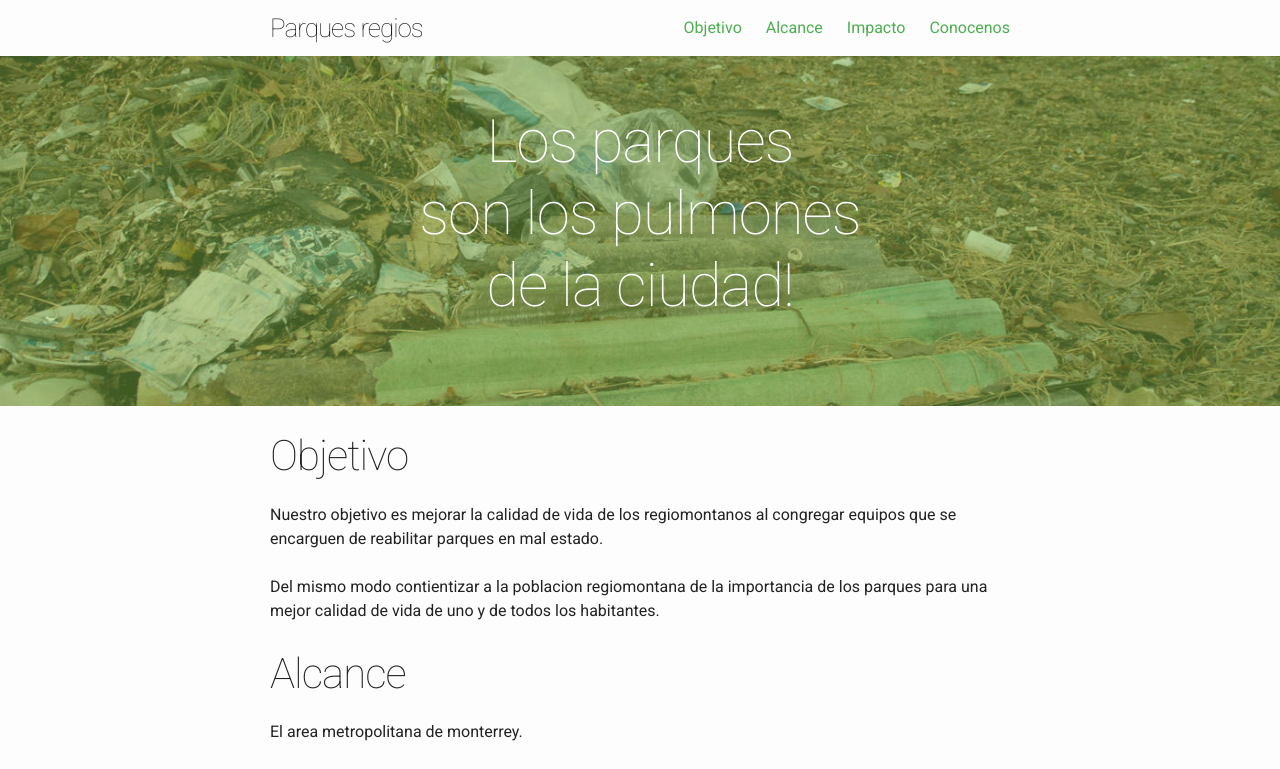
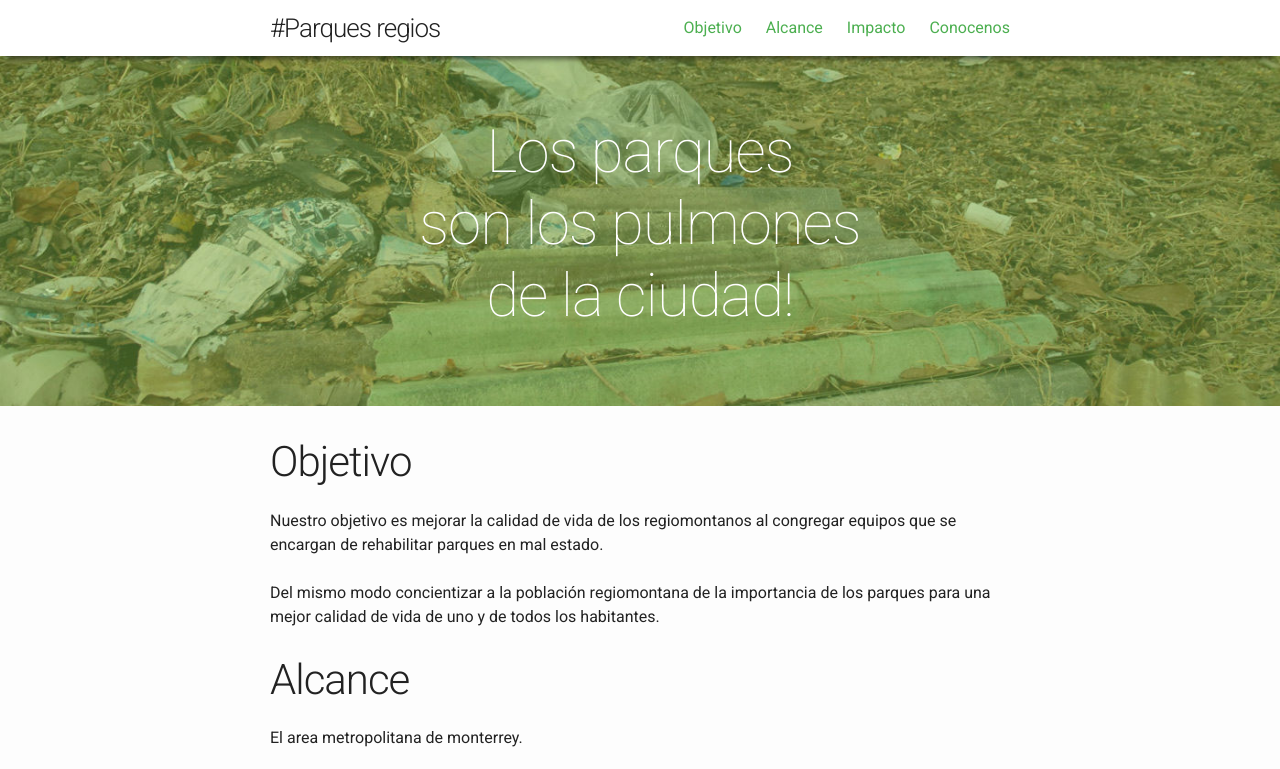
Before and after one commit to alfr3dosv/campana, a Jekyll site: the page built from index.html, in a window 1280 px wide and 1400 px high. Shown: the top 769 px of the window. Built offline with Jekyll 4.4.1, drawn with Linux system fonts in a browser that asks for light colours; nearby versions of some CDN libraries; some of the changed text lies outside the part shown; grey boxes are pictures that could not be loaded.

Commit message:
los arboles!

```diff
--- a/_includes/head.html
+++ b/_includes/head.html
@@ -9,7 +9,7 @@
   <link rel="stylesheet" href="{{ site.baseurl }} css/main.css">
   <link rel="canonical" href="{{ page.url | replace:'index.html','' | prepend: site.baseurl | prepend: site.url }}">
   <link rel="alternate" type="application/rss+xml" title="{{ site.title }}" href="{{ "/feed.xml" | prepend: site.baseurl | prepend: site.url }}">
-  <link href="https://fonts.googleapis.com/css?family=Roboto:100,400" rel="stylesheet">
+  <link href="https://fonts.googleapis.com/css?family=Roboto:100,300,400" rel="stylesheet">
   <link rel="stylesheet" type="text/css" href="https://cdnjs.cloudflare.com/ajax/libs/skeleton/2.0.4/skeleton.min.css">
   <script
   src="https://code.jquery.com/jquery-3.2.1.min.js"
--- a/_includes/header.html
+++ b/_includes/header.html
@@ -2,7 +2,7 @@
 
   <div class="wrapper">
 
-    <a class="site-title" href="{{ site.baseurl }}/">{{ site.title }}</a>
+    <a class="site-title" href="{{ site.url }}">#{{ site.title }}</a>
 
     <nav class="site-nav">
       <a href="#" class="menu-icon">
--- a/_sass/_layout.scss
+++ b/_sass/_layout.scss
@@ -16,6 +16,14 @@
     //@extend .shadows;
 }
 
+header {
+    position: fixed !important;
+    background: #fff;
+    width: 100%;
+    -webkit-box-shadow: 0px 10px 5px -7px rgba(0,0,0,0.50);
+-moz-box-shadow: 0px 10px 5px -7px rgba(0,0,0,0.50);
+box-shadow: 0px 10px 5px -7px rgba(0,0,0,0.50);
+}
 .site-title {
     font-size: 26px;
     font-weight: 300;
@@ -103,10 +111,12 @@
     background-position: center;
     min-height: 350px;
     width: 100%;
-    position: absolute;
+    height: auto;
     text-align: center;
+    padding-top: 56px;
     h1 {
-        padding-top: 50px;
+        padding-top: 60px;
+        padding-bottom: 60px;
         color: #fff;
         font-weight: 100;
         font-size: 60px;
@@ -188,7 +198,6 @@
  */
 .page-content {
     padding: $spacing-unit 0;
-    padding-top: 350px;
 }
 
 .page-heading {
--- a/index.html
+++ b/index.html
@@ -3,14 +3,12 @@
 ---
 <div class="home">
 	<div>
-		<br>
 		<h2 id="objetivo">Objetivo</h2>
 		<p>
-			Nuestro objetivo es mejorar la calidad de vida de los regiomontanos al congregar equipos que se encarguen de reabilitar parques en mal estado.
+			Nuestro objetivo es mejorar la calidad de vida de los regiomontanos al congregar equipos que se encargan de rehabilitar parques en mal estado.
 			<br>
 			<br>
-			Del mismo modo contientizar a la poblacion regiomontana de la importancia de los parques para una mejor calidad de vida de uno y de todos los habitantes.
-
+			Del mismo modo concientizar a la población regiomontana de la importancia de los parques para una mejor calidad de vida de uno y de todos los habitantes.
 		</p>
 	</div>
 	<div>
@@ -20,19 +18,15 @@
 		<div id="map" style="width:100%; height:300px;"></div>
 	</div>
 	<div>
-	<br>
+		<br>
 		<h2 id="impacto">Impacto</h2>
 		<p>
 			Nos hemos familiarizado con los parques debido a su abundante presencia en las ciudades, sin embargo no nos detenemos a pensar en su importancia dentro de la sociedad, y la de sus infraestructuras. Los parques tienen que entenderse como algo más que simples espacios limpios, con vegetación y  dispuestos para una relajación ocasional, pues pueden aportar más cosas. Si se diseñan inteligentemente pueden fungir como áreas multifuncionales que con los elementos que integran aportan efectos benéficos para la sociedad y el entorno que les rodea, es decir, la ciudad misma.
 			<br><br>
 			Empecemos con una definición, para ello respondamos a la cuestión básica: ¿qué son los parques urbanos? Consisten en zonas recreativas y de reunión social en las que pueden los transeúntes, de cualquier edad pasear, realizar actividades físicas, socializar, leer, descansar, etcétera. Al igual que las grandes plazas donde se reunían los hombres del pasado para hablar de los asuntos comunales, los parques en la ciudad, de hoy en día, fungen como puntos de encuentro cultural y social, otorgando identidad a una comunidad y propiciando los vínculos entre los habitantes aledaños, creándose así, un marco de referencia para muchas de las relaciones que se gestan dentro de las urbes.
 		</p>
-		<h2 id="conocenos">Conocenos</h2>
-		<p>Un video</p>
-	</div>
-	<div>
-		<strong>slogans</strong>
-		<center><h3>Los arboles!</h3></center>
+		<h2 id="contacto">Contacto</h2>
+		<p><strong>Correo:</strong>97alfredosv@gmail.com</p>
 	</div>
 </div>
 <script>
```
Also changed, not shown: 3 other files.
